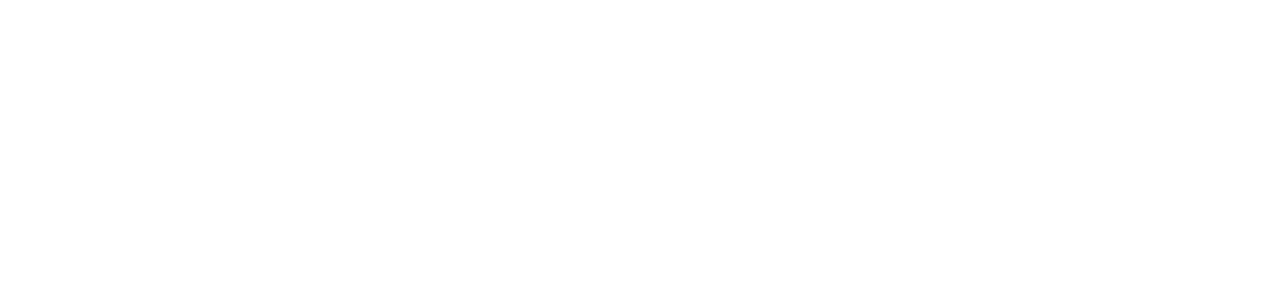
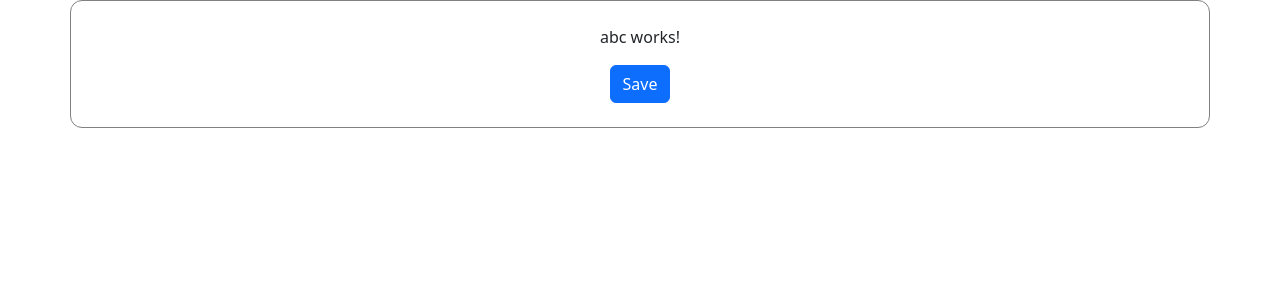
Before and after one commit to sudhansom/EcomAngular, an Angular app: page / in a window 1280 px wide. Shown: the top 300 px of the page. Built offline with nearby package versions, Linux system fonts and the light colour scheme.

Commit message:
organize the code

```diff
--- a/src/app/abc/abc.component.html
+++ b/src/app/abc/abc.component.html
@@ -1 +1,2 @@
 <p>abc works!</p>
+<button class="btn btn-primary">Save</button>
--- a/src/app/app.component.html
+++ b/src/app/app.component.html
@@ -1 +1,4 @@
-<router-outlet></router-outlet>
+<div class="container my-container">
+    <app-abc></app-abc>
+    <router-outlet></router-outlet>
+</div>
--- a/src/app/app.component.scss
+++ b/src/app/app.component.scss
@@ -0,0 +1,8 @@
+:host {
+  .my-container {
+    text-align: center;
+    border:1px solid gray;
+    border-radius: 12px;
+    padding: 24px;
+  }
+}
--- a/src/app/app.component.ts
+++ b/src/app/app.component.ts
@@ -1,11 +1,12 @@
 import { Component } from '@angular/core';
 import { CommonModule } from '@angular/common';
 import { RouterOutlet } from '@angular/router';
+import { AbcComponent } from './abc/abc.component';
 
 @Component({
   selector: 'app-root',
   standalone: true,
-  imports: [CommonModule, RouterOutlet],
+  imports: [CommonModule, RouterOutlet, AbcComponent],
   templateUrl: './app.component.html',
   styleUrl: './app.component.scss'
 })
--- a/src/app/app.routes.ts
+++ b/src/app/app.routes.ts
@@ -2,7 +2,5 @@
 import { AbcComponent } from './abc/abc.component';
 
 export const routes: Routes = [
-  {
-    path: 'abc', component: AbcComponent,
-  }
+
 ];
```
